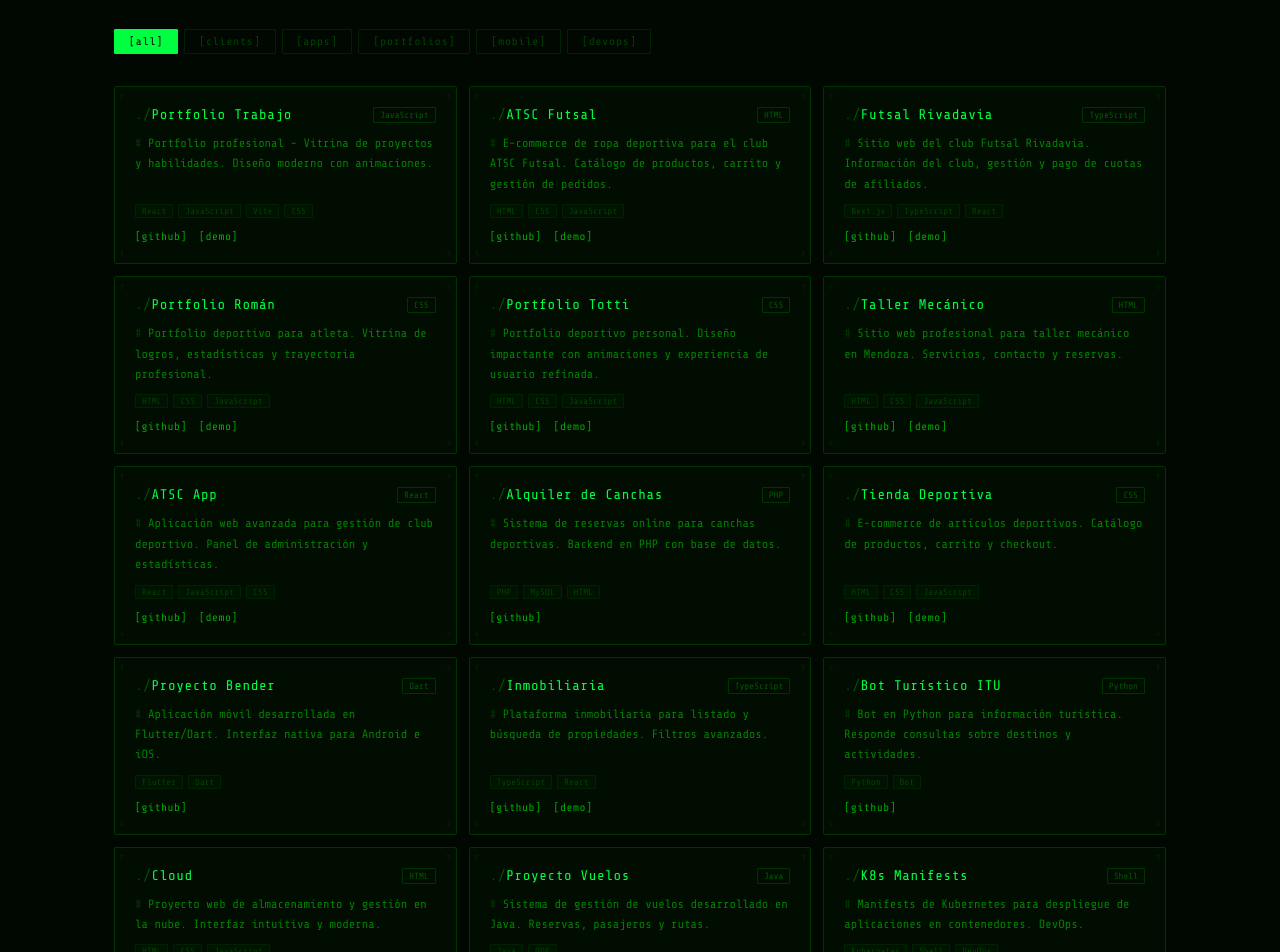
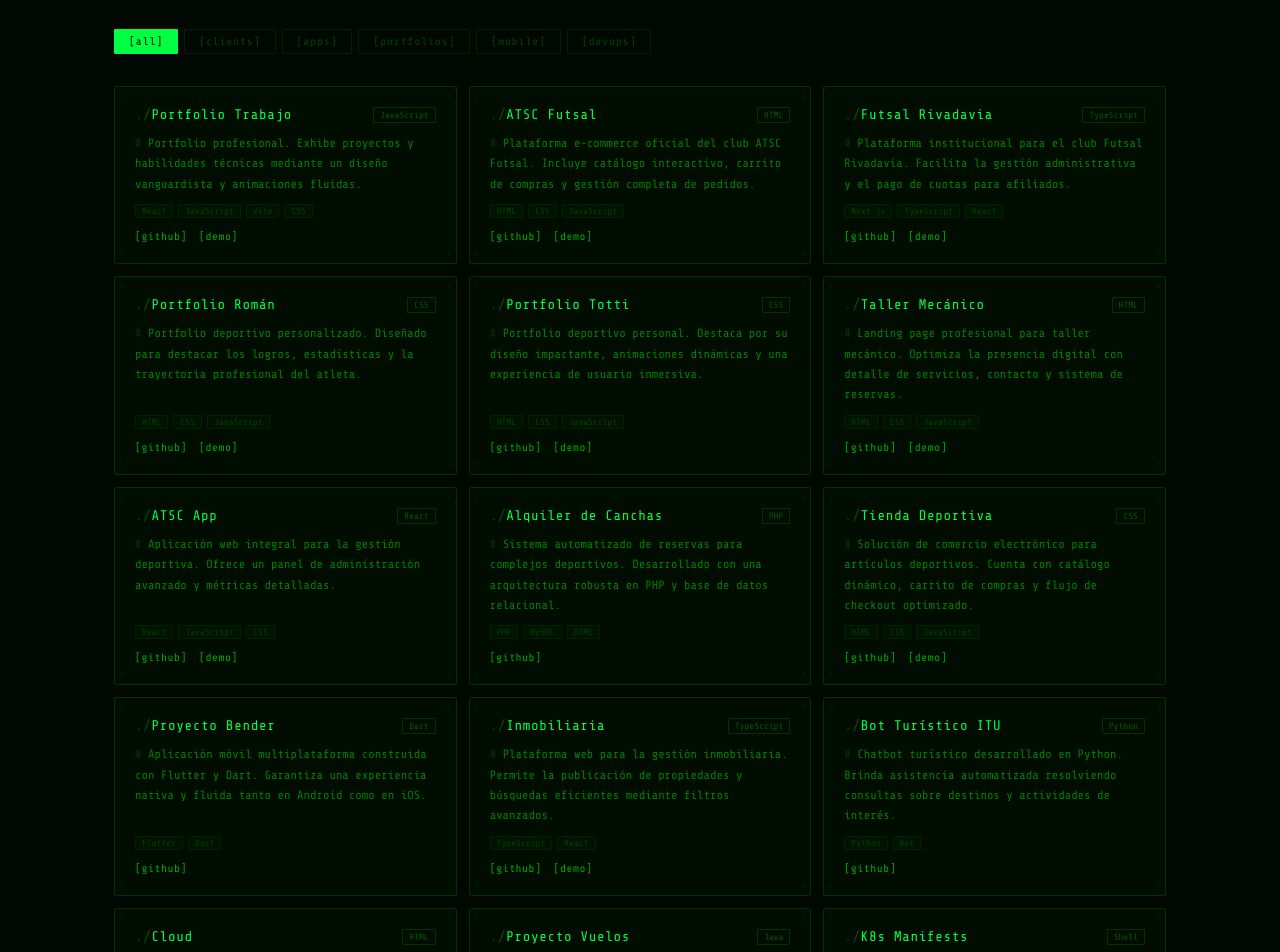
Before and after one commit to tomas-martin/portfolio-trabajo, a React (Vite) app: page / in a window 1280 px wide. Shown: the part 960-1912 px from the top of the page. Built offline with nearby package versions, Linux system fonts and the light colour scheme.

Commit message:
Agregando detalles

```diff
--- a/App.jsx
+++ b/App.jsx
@@ -6,9 +6,9 @@ const projects = [
     repo: "portfolio-trabajo",
     lang: "JavaScript",
     langColor: "#39ff14",
-    demo: "https://portfolio-trabajo-fawn.vercel.app",
+    demo: "https://portfoliotrabajos.vercel.app",
     github: "https://github.com/tomas-martin/portfolio-trabajo",
-    desc: "Portfolio profesional - Vitrina de proyectos y habilidades. Diseño moderno con animaciones.",
+    desc: "Portfolio profesional. Exhibe proyectos y habilidades técnicas mediante un diseño vanguardista y animaciones fluidas.",
     tags: ["React", "JavaScript", "Vite", "CSS"],
     category: "portfolio",
   },
@@ -19,7 +19,7 @@ const projects = [
     langColor: "#00ff41",
     demo: "https://atscfutsal.vercel.app",
     github: "https://github.com/tomas-martin/atscfutsal",
-    desc: "E-commerce de ropa deportiva para el club ATSC Futsal. Catálogo de productos, carrito y gestión de pedidos.",
+    desc: "Plataforma e-commerce oficial del club ATSC Futsal. Incluye catálogo interactivo, carrito de compras y gestión completa de pedidos.",
     tags: ["HTML", "CSS", "JavaScript"],
     category: "cliente",
   },
@@ -30,7 +30,7 @@ const projects = [
     langColor: "#00ff41",
     demo: "https://futsalrivadavia.vercel.app",
     github: "https://github.com/tomas-martin/futsalrivadavia",
-    desc: "Sitio web del club Futsal Rivadavia. Información del club, gestión y pago de cuotas de afiliados.",
+    desc: "Plataforma institucional para el club Futsal Rivadavia. Facilita la gestión administrativa y el pago de cuotas para afiliados.",
     tags: ["Next.js", "TypeScript", "React"],
     category: "cliente",
   },
@@ -41,7 +41,7 @@ const projects = [
     langColor: "#00ff41",
     demo: "https://romanzuniga.vercel.app",
     github: "https://github.com/tomas-martin/portfolio-Roman",
-    desc: "Portfolio deportivo para atleta. Vitrina de logros, estadísticas y trayectoria profesional.",
+    desc: "Portfolio deportivo personalizado. Diseñado para destacar los logros, estadísticas y la trayectoria profesional del atleta.",
     tags: ["HTML", "CSS", "JavaScript"],
     category: "portfolio",
   },
@@ -52,7 +52,7 @@ const projects = [
     langColor: "#00ff41",
     demo: "https://tomasmartin.vercel.app",
     github: "https://github.com/tomas-martin/portfolio-Totti",
-    desc: "Portfolio deportivo personal. Diseño impactante con animaciones y experiencia de usuario refinada.",
+    desc: "Portfolio deportivo personal. Destaca por su diseño impactante, animaciones dinámicas y una experiencia de usuario inmersiva.",
     tags: ["HTML", "CSS", "JavaScript"],
     category: "portfolio",
   },
@@ -63,7 +63,7 @@ const projects = [
     langColor: "#00ff41",
     demo: "https://tallermecanicomendoza.com",
     github: "https://github.com/tomas-martin/Tallermecanicointegral",
-    desc: "Sitio web profesional para taller mecánico en Mendoza. Servicios, contacto y reservas.",
+    desc: "Landing page profesional para taller mecánico. Optimiza la presencia digital con detalle de servicios, contacto y sistema de reservas.",
     tags: ["HTML", "CSS", "JavaScript"],
     category: "cliente",
   },
@@ -74,7 +74,7 @@ const projects = [
     langColor: "#39ff14",
     demo: "https://atsc-app.vercel.app",
     github: "https://github.com/tomas-martin/atsc-app",
-    desc: "Aplicación web avanzada para gestión de club deportivo. Panel de administración y estadísticas.",
+    desc: "Aplicación web integral para la gestión deportiva. Ofrece un panel de administración avanzado y métricas detalladas.",
     tags: ["React", "JavaScript", "CSS"],
     category: "app",
   },
@@ -85,7 +85,7 @@ const projects = [
     langColor: "#00ff41",
     demo: null,
     github: "https://github.com/tomas-martin/alquiler_canchas",
-    desc: "Sistema de reservas online para canchas deportivas. Backend en PHP con base de datos.",
+    desc: "Sistema automatizado de reservas para complejos deportivos. Desarrollado con una arquitectura robusta en PHP y base de datos relacional.",
     tags: ["PHP", "MySQL", "HTML"],
     category: "app",
   },
@@ -96,7 +96,7 @@ const projects = [
     langColor: "#00ff41",
     demo: "https://tienda-deportiva-1.vercel.app",
     github: "https://github.com/tomas-martin/tienda-deportiva",
-    desc: "E-commerce de artículos deportivos. Catálogo de productos, carrito y checkout.",
+    desc: "Solución de comercio electrónico para artículos deportivos. Cuenta con catálogo dinámico, carrito de compras y flujo de checkout optimizado.",
     tags: ["HTML", "CSS", "JavaScript"],
     category: "cliente",
   },
@@ -107,7 +107,7 @@ const projects = [
     langColor: "#39ff14",
     demo: null,
     github: "https://github.com/tomas-martin/proyectobender",
-    desc: "Aplicación móvil desarrollada en Flutter/Dart. Interfaz nativa para Android e iOS.",
+    desc: "Aplicación móvil multiplataforma construida con Flutter y Dart. Garantiza una experiencia nativa y fluida tanto en Android como en iOS.",
     tags: ["Flutter", "Dart"],
     category: "mobile",
   },
@@ -118,7 +118,7 @@ const projects = [
     langColor: "#00ff41",
     demo: "https://inmobiliaria-uufh.vercel.app/",
     github: "https://github.com/tomas-martin/inmobiliaria",
-    desc: "Plataforma inmobiliaria para listado y búsqueda de propiedades. Filtros avanzados.",
+    desc: "Plataforma web para la gestión inmobiliaria. Permite la publicación de propiedades y búsquedas eficientes mediante filtros avanzados.",
     tags: ["TypeScript", "React"],
     category: "cliente",
   },
@@ -129,7 +129,7 @@ const projects = [
     langColor: "#39ff14",
     demo: null,
     github: "https://github.com/tomas-martin/bot-turistico-itu",
-    desc: "Bot en Python para información turística. Responde consultas sobre destinos y actividades.",
+    desc: "Chatbot turístico desarrollado en Python. Brinda asistencia automatizada resolviendo consultas sobre destinos y actividades de interés.",
     tags: ["Python", "Bot"],
     category: "app",
   },
@@ -140,7 +140,7 @@ const projects = [
     langColor: "#00ff41",
     demo: "https://cloud-sooty.vercel.app/",
     github: "https://github.com/tomas-martin/cloud",
-    desc: "Proyecto web de almacenamiento y gestión en la nube. Interfaz intuitiva y moderna.",
+    desc: "Solución web para el almacenamiento y gestión de archivos en la nube. Destaca por su interfaz moderna, intuitiva y accesible.",
     tags: ["HTML", "CSS", "JavaScript"],
     category: "app",
   },
@@ -151,7 +151,7 @@ const projects = [
     langColor: "#00ff41",
     demo: null,
     github: "https://github.com/tomas-martin/proyecto-vuelos-martin",
-    desc: "Sistema de gestión de vuelos desarrollado en Java. Reservas, pasajeros y rutas.",
+    desc: "Sistema corporativo para la gestión de aerolíneas en Java. Administra eficientemente reservas, bases de pasajeros y planificación de rutas.",
     tags: ["Java", "OOP"],
     category: "app",
   },
@@ -162,7 +162,7 @@ const projects = [
     langColor: "#39ff14",
     demo: null,
     github: "https://github.com/tomas-martin/k8s-manifests",
-    desc: "Manifests de Kubernetes para despliegue de aplicaciones en contenedores. DevOps.",
+    desc: "Repositorio de manifiestos de Kubernetes. Implementa prácticas DevOps para el despliegue escalable y automatizado de aplicaciones contenerizadas.",
     tags: ["Kubernetes", "Shell", "DevOps"],
     category: "devops",
   },
```
